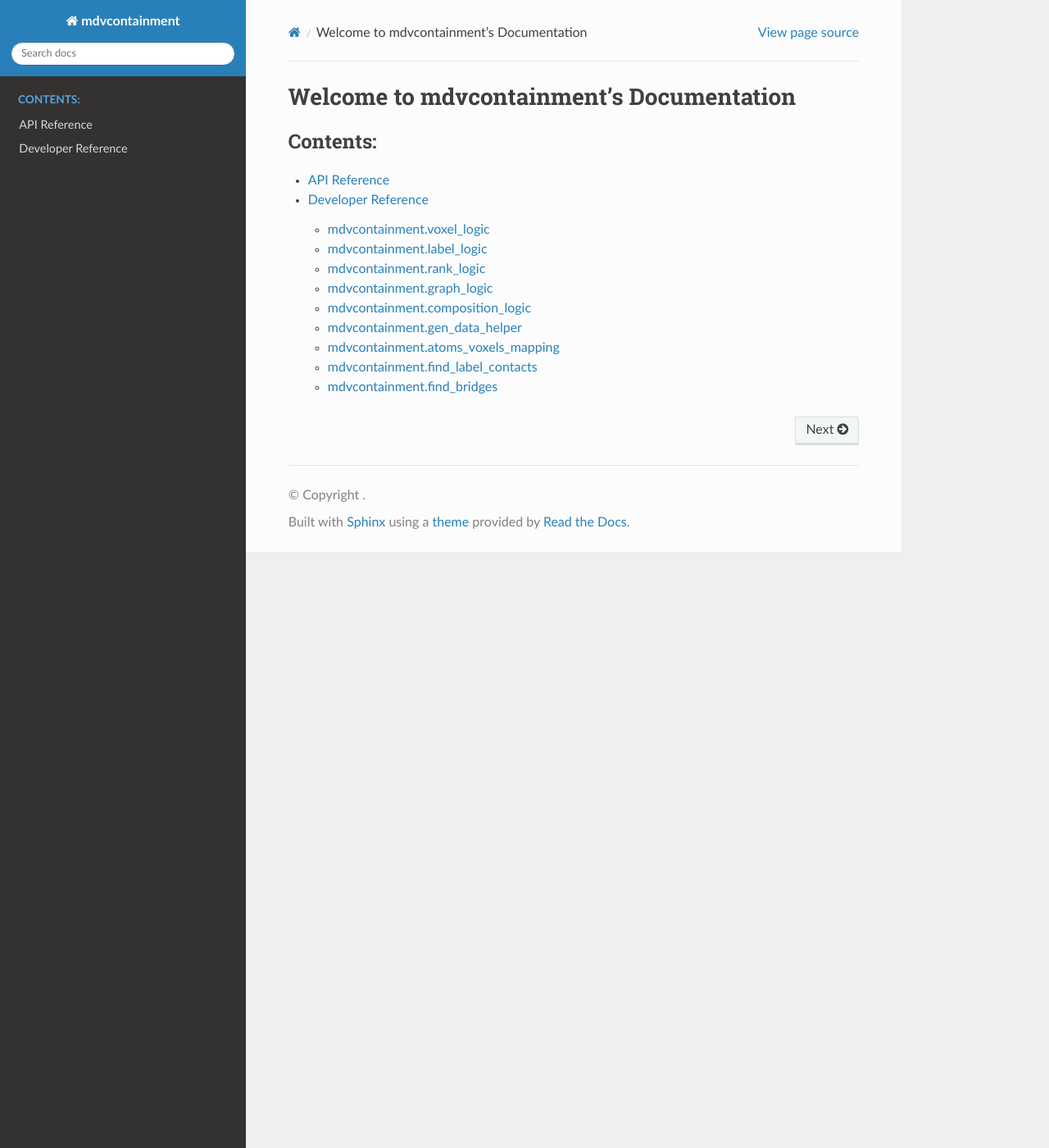
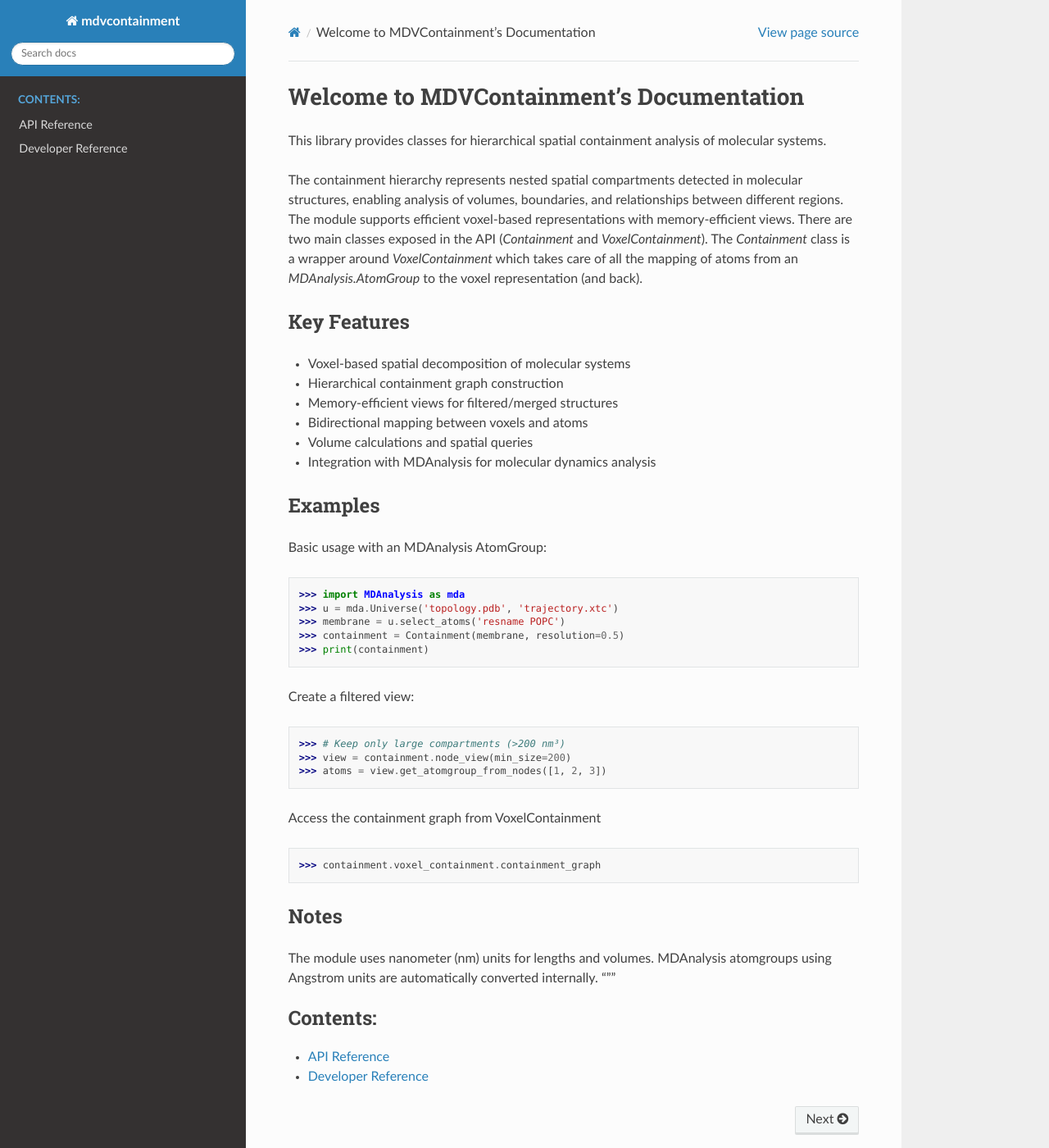
Before and after one commit to BartBruininks/mdvcontainment, a Sphinx documentation site: the page built from docs/source/index.rst, in a window 1280 px wide and 1400 px high. Shown: the whole window at 82% size. Built offline with Sphinx 7.4.7 and the Read the Docs theme 3.1.0, drawn with Linux system fonts in a browser that asks for light colours.

Commit message:
Adds completely functional sphynx based documentation

```diff
--- /dev/null
+++ b/docs/source/_templates/module.rst
@@ -0,0 +1,43 @@
+{{ fullname }}
+{{ full_sep }}
+
+.. automodule:: {{ fullname }}
+   :members:
+   :undoc-members:
+   :show-inheritance:
+
+   {% block functions %}
+   .. rubric:: Functions
+
+   .. autosummary::
+      :toctree:
+      :nosignatures:
+
+      {% for item in functions %}
+      {{ item }}
+      {% endfor %}
+   {% endblock %}
+
+   {% block classes %}
+   .. rubric:: Classes
+
+   .. autosummary::
+      :toctree:
+      :nosignatures:
+
+      {% for item in classes %}
+      {{ item }}
+      {% endfor %}
+   {% endblock %}
+
+   {% block exceptions %}
+   .. rubric:: Exceptions
+
+   .. autosummary::
+      :toctree:
+      :nosignatures:
+
+      {% for item in exceptions %}
+      {{ item }}
+      {% endfor %}
+   {% endblock %}
--- a/docs/source/conf.py
+++ b/docs/source/conf.py
@@ -21,10 +21,10 @@
     'myst_parser',           # For Markdown support
 ]
 
-autosummary_generate = False   # Generate stub files automatically
+autosummary_generate = True   # Generate stub files automatically
 autodoc_typehints = 'description'
 autodoc_default_options = {
-#    'members': True,
+    'members': True,
     'undoc-members': False,
     'private-members': False,
     'show-inheritance': True,
--- a/docs/source/developer.rst
+++ b/docs/source/developer.rst
@@ -3,17 +3,19 @@
 
 Internal modules (for development only):
 
-.. toctree::
-   :maxdepth: 1
+.. autosummary::
+   :toctree: _mdvcontainment_autodoc
+   :caption: Developer API
+   :nosignatures:
 
-   _mdvcontainment_autodoc/mdvcontainment.voxel_logic
-   _mdvcontainment_autodoc/mdvcontainment.label_logic
-   _mdvcontainment_autodoc/mdvcontainment.rank_logic
-   _mdvcontainment_autodoc/mdvcontainment.graph_logic
-   _mdvcontainment_autodoc/mdvcontainment.composition_logic
+   mdvcontainment.voxel_logic
+   mdvcontainment.label_logic
+   mdvcontainment.rank_logic
+   mdvcontainment.graph_logic
+   mdvcontainment.composition_logic
 
-   _mdvcontainment_autodoc/mdvcontainment.gen_data_helper
+   mdvcontainment.gen_data_helper
 
-   _mdvcontainment_autodoc/mdvcontainment.atoms_voxels_mapping
-   _mdvcontainment_autodoc/mdvcontainment.find_label_contacts
-   _mdvcontainment_autodoc/mdvcontainment.find_bridges
+   mdvcontainment.atoms_voxels_mapping
+   mdvcontainment.find_label_contacts
+   mdvcontainment.find_bridges
--- a/docs/source/index.rst
+++ b/docs/source/index.rst
@@ -1,5 +1,49 @@
-Welcome to mdvcontainment's Documentation
+Welcome to MDVContainment's Documentation
 =========================================
+
+This library provides classes for hierarchical spatial containment analysis of molecular systems.
+
+The containment hierarchy represents nested spatial compartments detected in molecular structures,
+enabling analysis of volumes, boundaries, and relationships between different regions. The module
+supports efficient voxel-based representations with memory-efficient views. There are two main
+classes exposed in the API (`Containment` and `VoxelContainment`). The `Containment` class is a
+wrapper around `VoxelContainment` which takes care of all the mapping of atoms from an `MDAnalysis.AtomGroup`
+to the voxel representation (and back).
+
+Key Features
+------------
+- Voxel-based spatial decomposition of molecular systems
+- Hierarchical containment graph construction
+- Memory-efficient views for filtered/merged structures
+- Bidirectional mapping between voxels and atoms
+- Volume calculations and spatial queries
+- Integration with MDAnalysis for molecular dynamics analysis
+
+Examples
+--------
+Basic usage with an MDAnalysis AtomGroup:
+
+>>> import MDAnalysis as mda
+>>> u = mda.Universe('topology.pdb', 'trajectory.xtc')
+>>> membrane = u.select_atoms('resname POPC')
+>>> containment = Containment(membrane, resolution=0.5)
+>>> print(containment)
+
+Create a filtered view:
+
+>>> # Keep only large compartments (>200 nm³)
+>>> view = containment.node_view(min_size=200)
+>>> atoms = view.get_atomgroup_from_nodes([1, 2, 3])
+
+Access the containment graph from VoxelContainment
+
+>>> containment.voxel_containment.containment_graph
+
+Notes
+-----
+The module uses nanometer (nm) units for lengths and volumes. MDAnalysis
+atomgroups using Angstrom units are automatically converted internally.
+"""
 
 .. toctree::
    :maxdepth: 2
--- a/mdvcontainment/__init__.py
+++ b/mdvcontainment/__init__.py
@@ -1,2 +1,7 @@
 from .voxel_containment import VoxelContainment
 from .mda_containment import Containment
+
+__all__ = [
+    "Containment",
+    "VoxelContainment",
+]
```
Also changed, not shown: docs/source/_mdvcontainment_autodoc/mdvcontainment.graph_logic.rst (+17 -4 lines), docs/source/_mdvcontainment_autodoc/mdvcontainment.label_logic.rst (+9 -4 lines), docs/source/_mdvcontainment_autodoc/mdvcontainment.rank_logic.rst (+17 -4 lines), docs/source/_mdvcontainment_autodoc/mdvcontainment.rst (added, +28 -0 lines), docs/source/_mdvcontainment_autodoc/modules.rst (added, +7 -0 lines), 8 other files.
